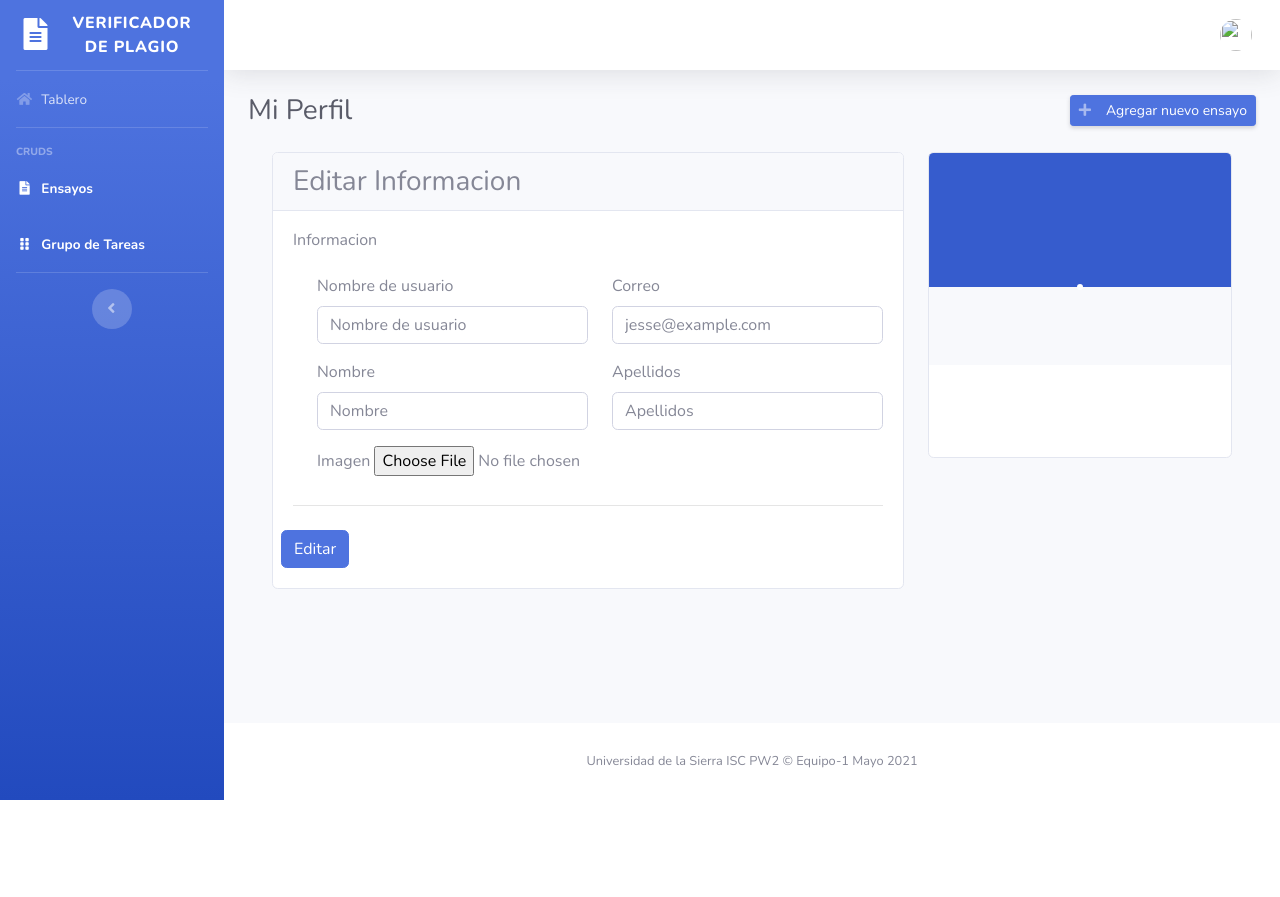
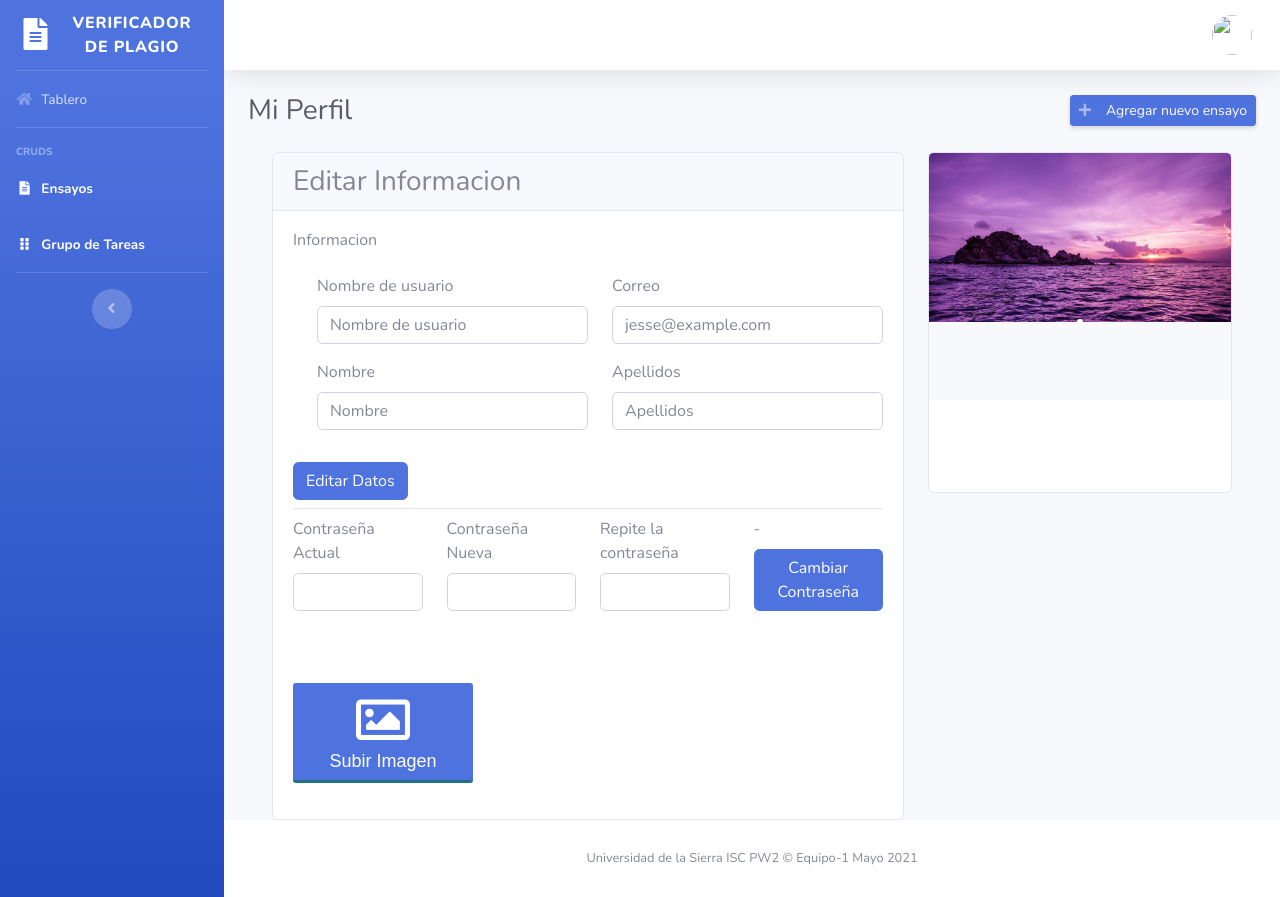
Before and after one commit to AlfonsoGautrin/plagiarism_detector, a Django app: a page that uses plagiarism_detector/templates/templates/topbar.html in a window 1280 px wide. Before the commit the page ends 800 px from the top, so only its background shows below. Run offline with Django 3.2, Linux system fonts and the light colour scheme; some libraries are stand-ins or nearby versions.

Commit message:
Se agrego el cambio de contraseña y se mejoro la carga de las imagenes

```diff
--- a/plagiarism_detector/templates/templates/topbar.html
+++ b/plagiarism_detector/templates/templates/topbar.html
@@ -18,9 +18,9 @@
 
 
                 {% if user.image == '' %}
-                      <img src="{% static 'img/default-user.png' %}" class="rounded-circle img-profile ">
+                      <img src="{% static 'img/default-user.png' %}" class="rounded-circle img-profile" >
                     {% else %}
-                      <img src="{{user.image.url}}" class="rounded-circle img-profile">
+                      <img src="{{user.image.url}}" class="rounded-circle img-profile" style="height: 40px; width: 40px;">
                 {% endif %}
             </a>
 
--- a/plagiarism_detector/usuarios/templates/profile.html
+++ b/plagiarism_detector/usuarios/templates/profile.html
@@ -4,6 +4,7 @@
   {% block main-content %}
 
   {% load static %}
+
 
 <style>
     .rounded-circle,
@@ -65,6 +66,30 @@
         color: #adb5bd;
     }
 
+
+
+    .btn-input-file {
+      display: block;
+      padding: 10px 21px;
+      border: none;
+      color: #fff;
+      font-size: 18px;
+      background-color: #4e73df;
+      border-radius: 3px;
+      cursor: pointer;
+      border-bottom: 3px solid #237085;
+      font-family: sans-serif;
+      text-align: center;
+      height: 100px;
+      width: 180px;
+    }
+
+    .btn-input-file:hover {
+      transition: all .4s;
+      background-color: #2e59d9;
+    }
+
+
 </style>
 
 
@@ -83,14 +108,18 @@
         <div class="row">
           <div class="col-xl-4 order-xl-2">
             <div class="card card-profile">
-              <img src="{% static 'img/bg.png' %}" alt="Image placeholder" class="card-img-top">
+              <img src="{% static 'img/nature.jpg' %}" alt="Image placeholder" class="card-img-top">
               <div class="row justify-content-center">
                 <div class="col-lg-3 order-lg-2">
                   <div class="card-profile-image">
                     {% if user.image == '' %}
                       <img src="{% static 'img/default-user.png' %}" class="rounded-circle">
                     {% else %}
-                      <img src="{{user.image.url}}" class="rounded-circle image-perfil">
+                      <img src="{{user.image.url}}"
+                      style="height: auto;
+                      width: auto;
+                      max-height: 150px;
+                      max-width: 150px;">
                     {% endif %}
                   </div>
                 </div>
@@ -115,9 +144,10 @@
                 </div>
               </div>
             </div>
+
           </div>
           <div class="col-xl-8 order-xl-1">
-            <div class="card">
+            <div class="card" >
               <div class="card-header">
                 <div class="row align-items-center">
                   <div class="col-8">
@@ -129,7 +159,6 @@
                 <form action="{% url 'profile' %}" method="POST" enctype="multipart/form-data">
                   {% csrf_token %}
                   <h6 class="heading-small text-muted mb-4">Informacion</h6>
-                  <form action="">
                     <div class="pl-lg-4">
                       <div class="row">
                         <div class="col-lg-6">
@@ -160,8 +189,6 @@
                           </div>
                         </div>
                       </div>
-                      <label class="form-control-label" for="input-last-name">Imagen</label>
-                      <input type="file" name="image" id="id_image" value="Agregar Imgen" required>
                       {% if error %}
                         <p style="color:red">{{error_message}}</p>
 
@@ -169,12 +196,81 @@
                       <p style="color: #00ff00">{{error_message}}</p>
                       {% endif %}
                     </div>
-                    <hr class="my-4" />
-                    <div class="row">
-                      <button class="btn btn-primary" inputmode="POST">Editar</button>
+
+                      <button class="btn btn-primary" inputmode="POST">Editar Datos</button>
+                      <hr class="my-2" />
+                </form>
+                <div class="row">
+                  <form action="{% url 'update_password' %}" method="POST">
+                    {% csrf_token %}
+                    <div class="col-lg-12">
+                      <div class="form-group">
+                        <div class="row">
+                          <div class="col-lg-3">
+                            <div class="form-group">
+                              <label class="form-control-label">Contraseña Actual</label>
+                              <input type="password" id="id_update_password" name="password" class="form-control" required>
+                            </div>
+                          </div>
+                          <div class="col-lg-3">
+                            <div class="form-group">
+                              <label class="form-control-label">Contraseña Nueva</label>
+                              <input type="password" id="id_update_password1" name="password1" class="form-control" required>
+                            </div>
+                          </div>
+                          <div class="col-lg-3">
+                            <div class="form-group">
+                              <label class="form-control-label">Repite la contraseña</label>
+                              <input type="password" id="id_update_password2" name="password2" class="form-control" required>
+                            </div>
+                          </div>
+
+                          <div class="col-lg-3">
+                            <div class="form-group">
+                              <input type="hidden" id="user_id" name="user_id" class="form-control"  value="{{user.id}}" required>
+                              <label class="form-control-label">- </label>
+                              <button class="btn btn-primary" inputmode="POST"  style="margin-top: 0px;">Cambiar Contraseña</button>
+                            </div>
+                          </div>
+                         <div class="col-lg-12">
+                            <div class="form-group">
+                              {% if upadate_password %}
+                                <label class="form-control-label" style="color: #00ff00">{{update_password_message}}</label>
+                              {% else %}
+                                <label  class="form-control-label" style="color:red">{{update_password_message}}</label>
+                              {% endif %}
+                            </div>
+                          </div>
+                        </div>
                     </div>
                   </form>
+
+                <form action="{% url 'update_image' %}" method="POST" enctype="multipart/form-data">
+                  {% csrf_token %}
+                  <div class="col-lg-12 form-group" id='imagen-div'></div>
+                  <div class="row">
+                    <div class="col-lg-3" style="margin-right: 15px;">
+                          <div class="form-group">
+                            <input type="file" name="image" id="id_image_input" accept="image/*" required style="display: none;">
+                            <input type="hidden" name="user_id" value="{{ user.id }}">
+                            <button type="button" class="btn-input-file" onclick="document.getElementById('id_image_input').click()" >
+                              <i class="far fa-image fa-3x"></i><br>
+                              Subir Imagen</button>
+                          </div>
+                    </div>
+
+                    <div class="col-lg-6">
+
+                        <div id="preview">
+
+
+                      </div>
+                    </div>
+
+
+                  </div>
                 </form>
+                </div>
               </div>
             </div>
           </div>
@@ -182,6 +278,36 @@
       </div>
 
 </div>
+<script>
+
+var img = true;
+
+  document.getElementById('id_image_input').onchange=function(e){
+      console.log('Dentro del metodo')
+      let reader=new FileReader();
+      reader.readAsDataURL(e.target.files[0]);
+      reader.onload=function(){
+          let preview=document.getElementById('preview');
+              image=document.createElement('img');
+              image.src=reader.result;
+              image.style.height="250px";
+              image.style.border="dashed #4e73df" ;
+              image.style.borderWidth="7px"
+              preview.innerHTML='';
+              preview.append(image);
+
+          if(img) {
+            let imagen_div = document.getElementById('imagen-div');
+              boton = document.createElement("button");
+              boton.setAttribute("class", "btn btn-primary")
+              boton.setAttribute("inputmode", "POST")
+              boton.innerHTML="Guardar Imagen"
+              imagen_div.append(boton);
+              img = false
+          }
+      }
+  }
+  </script>
 
 
 
--- a/plagiarism_detector/usuarios/urls.py
+++ b/plagiarism_detector/usuarios/urls.py
@@ -8,5 +8,7 @@
 
     path('signup/', views.SignUpView, name="signup"),
     path('profile/', views.profile_view, name="profile"),
+    path('update_password/', views.update_password, name="update_password"),
+    path('update_image/', views.update_image, name="update_image"),
 
 ]
--- a/plagiarism_detector/usuarios/views.py
+++ b/plagiarism_detector/usuarios/views.py
@@ -1,3 +1,4 @@
+from django.contrib.auth.hashers import make_password
 from django.shortcuts import render, redirect
 from django.core.files.storage import FileSystemStorage
 from django.urls import reverse_lazy
@@ -98,17 +99,15 @@
     return render(request, 'profile.html', {'error' : False, 'error_message' : '',  })
 
 
-
-
-
 def update_user(request) :
+    print('dentro del update')
     user_id    = request.POST['user_id']
     email      = request.POST['email']
     username   = request.POST['username']
     first_name = request.POST['first_name']
     last_name  = request.POST['last_name']
     email = email.lower()
-    image = request.FILES['image']
+
     user = Usuario.objects.filter(id=user_id)[0]
 
     #Valida que el correo ingresado no sea igual al que ya le pertenecia
@@ -154,10 +153,6 @@
     user.first_name = first_name.capitalize()
     user.last_name  = capitalize_last_name(last_name)
 
-    print(image)
-
-
-    user.image=image
     user.save()
     request.user.email      = email
     request.user.username   = username
@@ -166,17 +161,44 @@
     return render(request, 'profile.html', {'error':False, 'error_message' : 'Datos actualizados',})
 
 
-""" def update_password(request) :
+def update_password(request) :
     password1 = request.POST['password1']
     password2 = request.POST['password2']
-
+    password  = request.POST['password']
     if not check_passwords(password1, password2) :
         error = 'Las contraseñas no coinciden'
+        return render(request, 'profile.html', {'update_password_message': error, 'upadate_password' : False})
+
+
+
 
     user_id = request.POST['user_id']
+    user = Usuario.objects.filter(id=user_id)[0]
 
-    user = Usuario.objects.filter(id=user_id)
+    if not user.check_password(password) :
+        error = 'Contraseña actual incorrecta'
+        return render(request, 'profile.html', {'update_password_message': error, 'upadate_password' : False})
 
-    user.password=Usuario.set_password(self, password1)
-    user.save
-    return """
+    user.set_password(password1)
+    user.save()
+    request.user.email      = user.email
+    request.user.id         = user.id
+    request.user.username   = user.username
+    request.user.first_name = user.first_name
+    request.user.last_name  = user.last_name
+    request.user.image      = user.image
+    return render(request, 'profile.html', {'update_password_message' : 'Contraseña actualizada', 'upadate_password' : True })
+
+def update_image(request) :
+    image = request.FILES['image']
+    user_id = request.POST['user_id']
+    user = Usuario.objects.filter(id=user_id)[0]
+    user.image=image
+    user.save()
+    request.user.email      = user.email
+    request.user.id         = user.id
+    request.user.username   = user.username
+    request.user.first_name = user.first_name
+    request.user.last_name  = user.last_name
+    request.user.image      = user.image
+    return render(request, 'profile.html',)
```
Also changed, not shown: plagiarism_detector/media/users_images/Captura_de_pantalla_de_2021-05-01_13-34-12.png (deleted), plagiarism_detector/media/users_images/buyer-persona-e1545248524290.jpg (deleted), plagiarism_detector/templates/static/css/sb-admin-2.css, plagiarism_detector/templates/static/img/nature.jpg (added).
